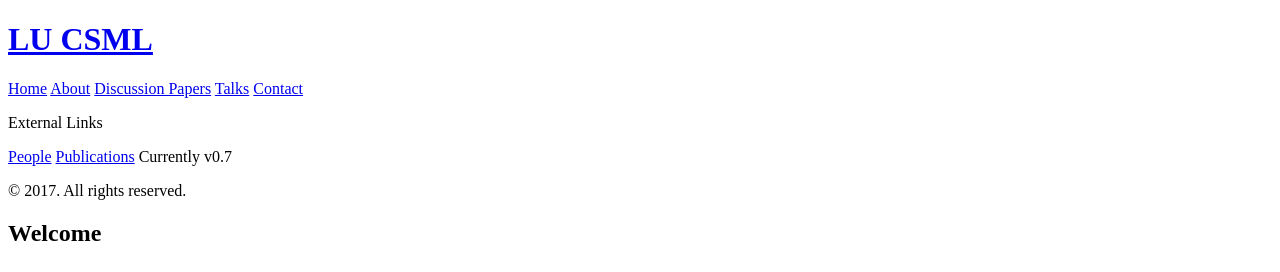
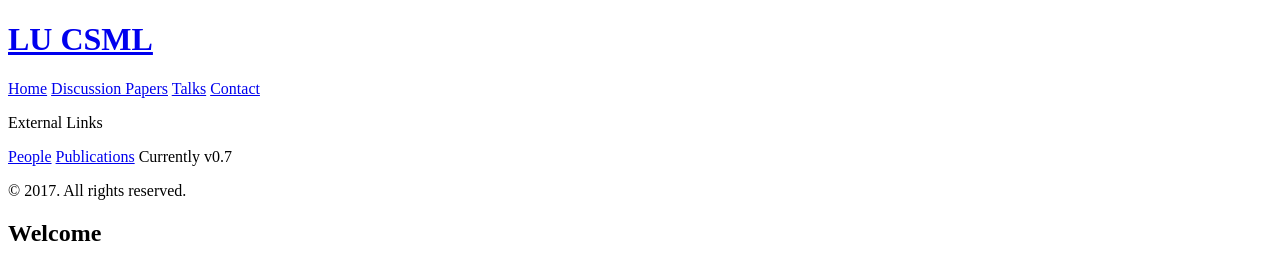
Before and after one commit to LU-CSML/LU-CSML, a Jekyll site: the page built from index.html, in a window 1280 px wide. Shown: the top 272 px of the page. Built offline with Jekyll 4.4.1, drawn with Linux system fonts in a browser that asks for light colours; the list of posts is cut into pages by our own code.

Commit message:
removed about

```diff
--- a/_includes/sidebar.html
+++ b/_includes/sidebar.html
@@ -26,7 +26,6 @@
         {% endif %}
       {% endfor %}
 	    --->
-      <a class="sidebar-nav-item" href="https://lu-csml.github.io/About">About</a>
       <a class="sidebar-nav-item" href="https://lu-csml.github.io/Discussion_Papers">Discussion Papers</a>
       <a class="sidebar-nav-item" href="https://lu-csml.github.io/Talks">Talks</a>
       <a class="sidebar-nav-item" href="https://lu-csml.github.io/Contact">Contact</a>
```
